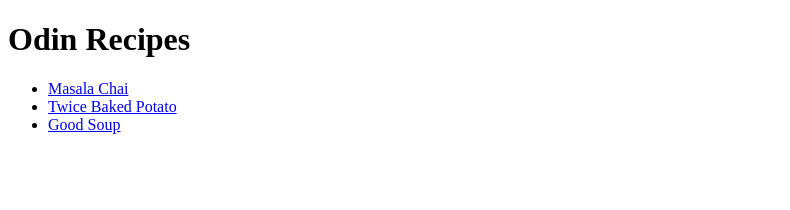
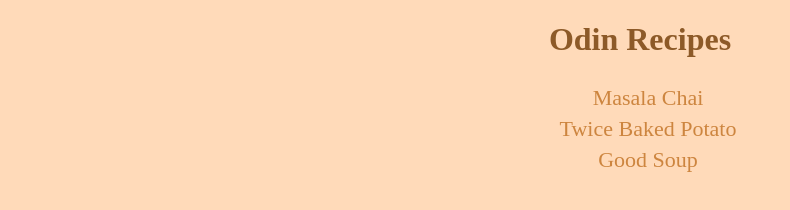
Before and after one commit to M47O/odin-recipes, a plain HTML site: page index.html in a window 1280 px wide. Shown: the whole page, without its empty margins (0-790 px from the left). Drawn offline with Linux system fonts and the light colour scheme.

Commit message:
Initial style add

```diff
--- a/index.html
+++ b/index.html
@@ -5,10 +5,11 @@
     <meta http-equiv="X-UA-Compatible" content="IE=edge">
     <meta name="viewport" content="width=device-width, initial-scale=1.0">
     <title>Recipes</title>
+    <link rel="stylesheet" href="styles.css">
 </head>
 <body>
-    <h1>Odin Recipes</h1>
-    <ul>
+    <h1 class="title home">Odin Recipes</h1>
+    <ul class="list-home">
         <li><a href="recipes/masala-chai.html">Masala Chai</a></li>
         <li><a href="recipes/twice-baked-potato.html">Twice Baked Potato</a></li>
         <li><a href="recipes/good-soup.html">Good Soup</a></li>
--- /dev/null
+++ b/styles.css
@@ -0,0 +1,35 @@
+body {
+    background-color: #ffdab9;
+}
+
+.list-home {
+    text-align: center;
+    list-style-type: none;
+    font-size: 22px;
+    padding-right: 24px
+}
+ul li {
+    padding-top: 5px;
+
+}
+
+li a {
+    text-decoration: none;
+    color:rgb(205, 133, 63);
+}
+li a:hover {
+    font-style:italic;
+    color:rgb(141, 90, 40);
+
+}
+
+.title {
+    text-align: center;
+    color:rgb(141, 90, 40);
+}
+
+img {
+    height: auto;
+    width: 300px;
+    border-radius: 5px;
+}
```
Also changed, not shown: recipes/good-soup.html (+2 -1 lines), recipes/masala-chai.html (+2 -1 lines), recipes/twice-baked-potato.html (+2 -1 lines).
